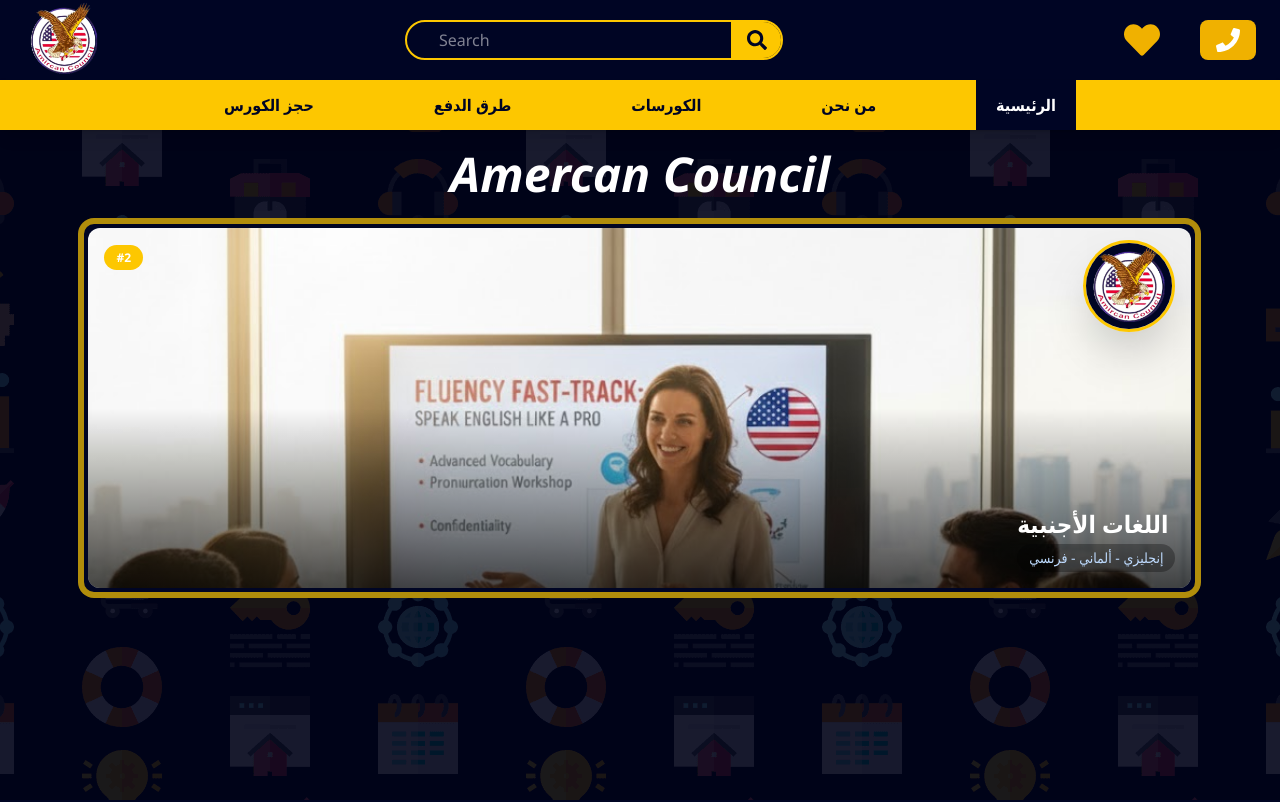
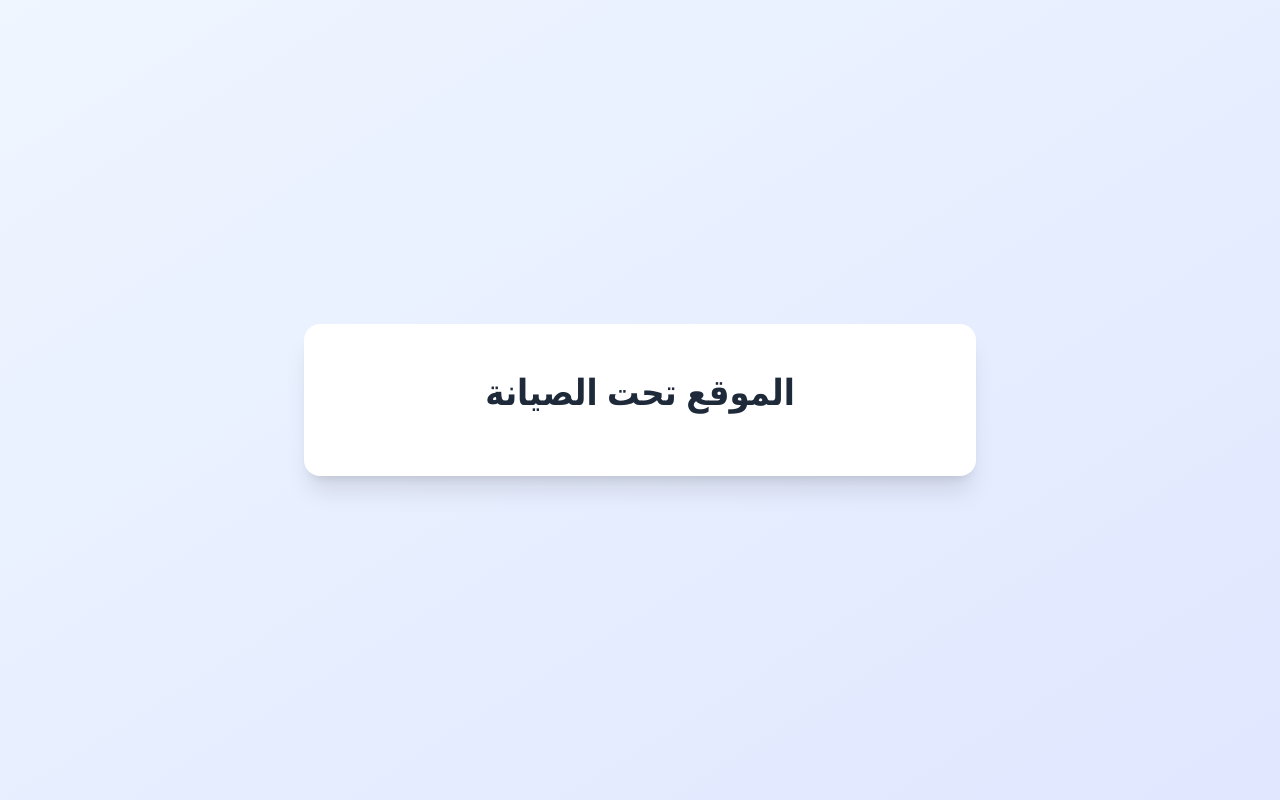
Before and after one commit to omarelbadaweey/american-council, a React (Vite) app: page / in a window 1280 px wide. Shown: the top 802 px of the page. Built offline with nearby package versions, Linux system fonts and the light colour scheme.

Commit message:
update content

```diff
--- a/src/App.jsx
+++ b/src/App.jsx
@@ -13,16 +13,18 @@
 import BookingtPage from "./pages/BookingtPage";
 import Home from "./pages/Home";
 import TrainingTerms from "./pages/TrainingTerms";
+import Test from "./pages/Test";
 
 function App() {
   return (
     <>
       <div className="">
-        <Header />
+        {/* <Header /> */}
         <ScrollToTop />
         <AnimatePresence mode="wait">
           <Routes>
-            <Route path="/" element={<Home />} />
+            {/* <Route path="/" element={<Home />} /> */}
+            <Route path="/" element={<Test />} />
             <Route path="/courses" element={<Coures />} />
             <Route path="/courses/:id" element={<CourseDetails />} />
             <Route path="/about" element={<About />} />
@@ -34,10 +36,9 @@
           </Routes>
         </AnimatePresence>
 
-        <Footer />
+        {/* <Footer /> */}
       </div>
     </>
   );
 }
-
 export default App;
--- /dev/null
+++ b/src/pages/Test.jsx
@@ -0,0 +1,15 @@
+const Test = () => {
+  return (
+    <div className="min-h-screen bg-gradient-to-br from-blue-50 to-indigo-100 flex flex-col items-center justify-center p-4">
+      <div className="max-w-2xl w-full bg-white rounded-2xl shadow-xl p-8 md:p-12 text-center">
+
+        {/* عنوان الصفحة */}
+        <h1 className="text-3xl md:text-4xl font-bold text-gray-800 mb-4">
+          الموقع تحت الصيانة
+        </h1>
+      </div>
+    </div>
+  );
+};
+
+export default Test;
```
